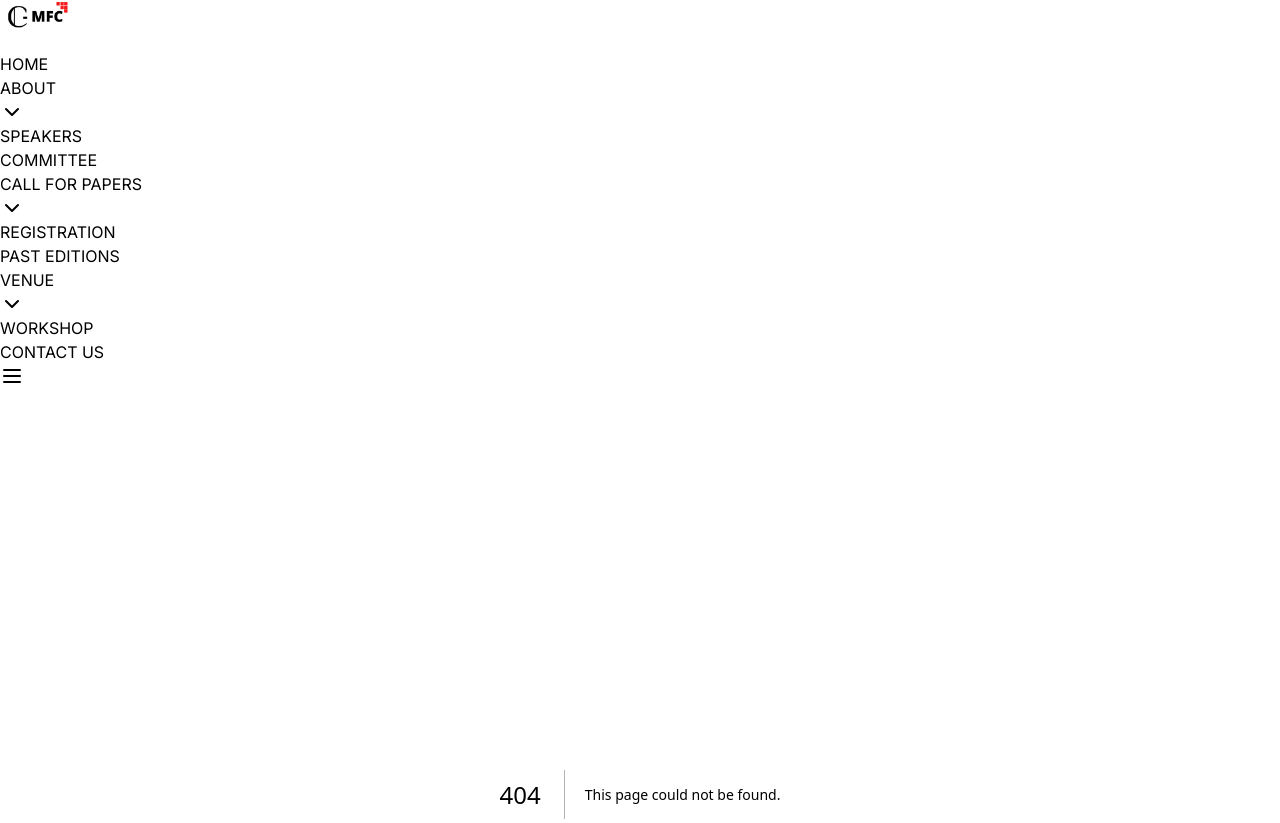
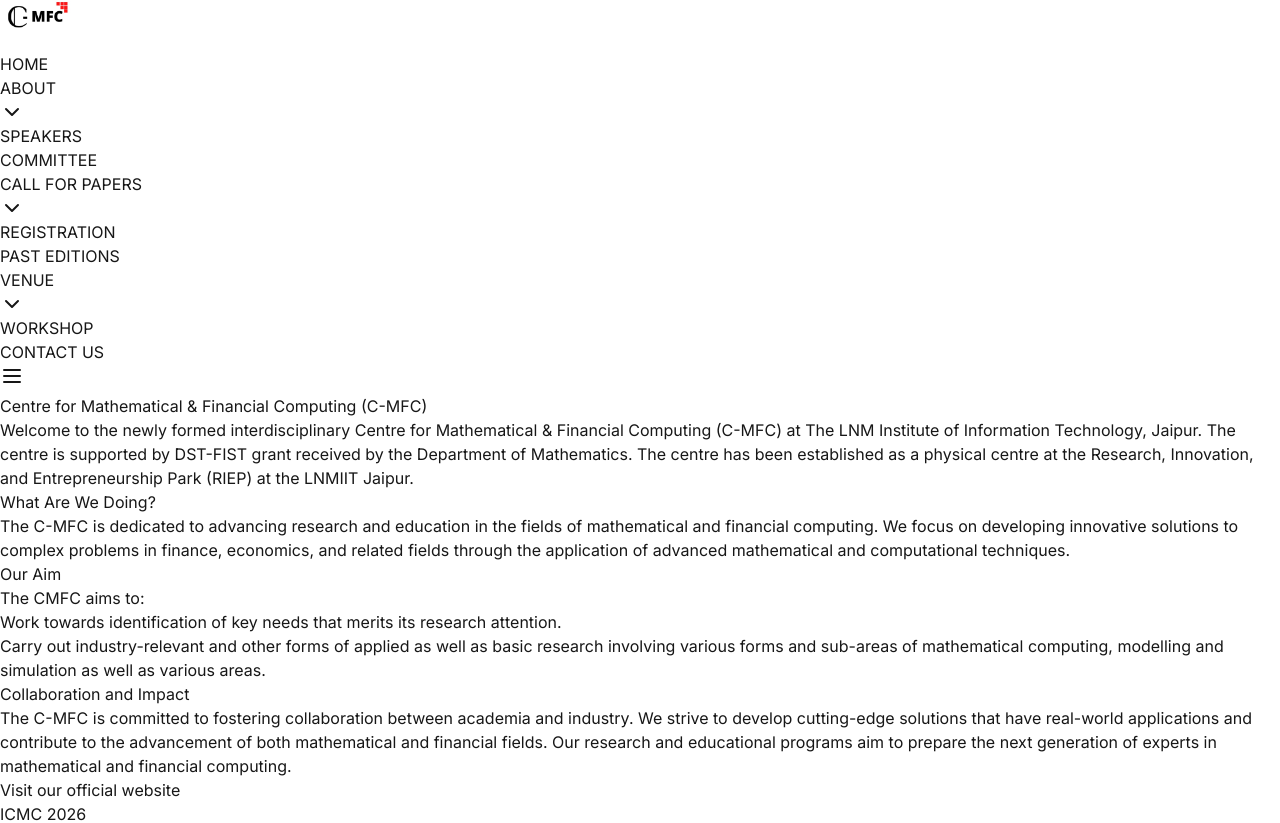
Before and after one commit to ayush-1-2-0-5/ICMC2026, a Next.js app: page /about/cmfc in a window 1280 px wide. Before the commit this address had no page. Shown: the part 277-1100 px from the top of the page. Built offline with nearby package versions, Linux system fonts and the light colour scheme.

Commit message:
made changes on pages

```diff
--- /dev/null
+++ b/src/app/about/cmfc/page.tsx
@@ -0,0 +1,61 @@
+import Link from 'next/link'
+
+export default function CMFCAbout() {
+  return (
+    <main className="min-h-screen bg-gradient-to-b from-orange-50 to-green-50">
+      <div className="container mx-auto px-4 py-16">
+        <h1 className="text-4xl font-bold text-[#c17f59] text-center mb-8">Centre for Mathematical & Financial Computing (C-MFC)</h1>
+
+        <div className="max-w-4xl mx-auto">
+          <div className="flex flex-col md:flex-row items-center gap-8 mb-12">
+
+            <div className="flex-1">
+              <p className="text-lg text-black mb-6">
+                Welcome to the newly formed interdisciplinary Centre for Mathematical & Financial Computing (C-MFC)
+                at The LNM Institute of Information Technology, Jaipur. The centre is supported by DST-FIST grant
+                received by the Department of Mathematics. The centre has been established as a physical centre at
+                the Research, Innovation, and Entrepreneurship Park (RIEP) at the LNMIIT Jaipur.
+              </p>
+            </div>
+          </div>
+
+          <div className="bg-white p-8 rounded-lg shadow-md mb-8">
+            <h2 className="text-2xl font-bold text-[#c17f59] mb-4">What Are We Doing?</h2>
+            <p className="text-lg text-black mb-6">
+              The C-MFC is dedicated to advancing research and education in the fields of mathematical and financial computing.
+              We focus on developing innovative solutions to complex problems in finance, economics, and related fields through
+              the application of advanced mathematical and computational techniques.
+            </p>
+          </div>
+
+          <div className="bg-white p-8 rounded-lg shadow-md mb-8">
+            <h2 className="text-2xl font-bold text-[#c17f59] mb-4">Our Aim</h2>
+            <p className="text-lg text-black mb-4">The CMFC aims to:</p>
+            <ul className="list-disc list-inside text-lg text-black mb-6">
+              <li>Work towards identification of key needs that merits its research attention.</li>
+              <li>Carry out industry-relevant and other forms of applied as well as basic research involving various forms and sub-areas of mathematical computing, modelling and simulation as well as various areas.</li>
+            </ul>
+          </div>
+          <div className="bg-white p-8 rounded-lg shadow-md">
+            <h2 className="text-2xl font-bold text-[#c17f59] mb-4">Collaboration and Impact</h2>
+            <p className="text-lg text-black mb-6">
+              The C-MFC is committed to fostering collaboration between academia and industry. We strive to develop
+              cutting-edge solutions that have real-world applications and contribute to the advancement of both
+              mathematical and financial fields. Our research and educational programs aim to prepare the next
+              generation of experts in mathematical and financial computing.
+            </p>
+          </div>
+
+          <div className="mt-8 text-center">
+            <Link
+              href="https://lnmiit.ac.in/CMFC/"
+              className="text-[#c17f59] hover:text-[#a06647] text-lg font-semibold"
+            >
+              Visit our official website
+            </Link>
+          </div>
+        </div>
+      </div>
+    </main>
+  )
+}
--- a/src/app/call-for-papers/contribution-tracks/page.tsx
+++ b/src/app/call-for-papers/contribution-tracks/page.tsx
@@ -39,8 +39,7 @@
       number: "IX",
       name: "Security and Privacy",
       chairs: [
-        "Arup Kumar Pal, IIT Dhanbad, India",
-        "Sk Hafizul Islam, Indian Institute of Information Technology, Kalyani, India"
+        "Arup Kumar Pal, IIT Dhanbad, India"
       ],
       coChairs: "To be announced"
     },
@@ -49,7 +48,6 @@
       name: "Blockchain Technology and Its Applications",
       chair: "Sangram Ray, NIT Sikkim, India",
       coChairs: [
-        "Mou Dasgupta, National Institute of Technology Raipur, India",
         "Kartick Sutradhar, Indian Institute of Information Technology Sri City, India",
         "Suman Majumder, Nanyang Technological University (N.T.U), Singapore"
       ]
--- a/src/components/dates-section.tsx
+++ b/src/components/dates-section.tsx
@@ -4,6 +4,7 @@
     { date: "October 10, 2025", event: "Last Date of Author Registration" },
     { date: "October 15, 2025", event: "Final Manuscripts Due" },
     { date: "January 08, 2026", event: "Conference begins" },
+    { date: "January 10, 2026", event: "Conference ends" }
   ]
 
   const updates = [
@@ -32,8 +33,6 @@
                 ))}
               </div>
             </div>
-
-            {/* Website Updates */}
             <div className="bg-white rounded-lg shadow-lg overflow-hidden">
               <h3 className="text-xl font-semibold bg-blue-600 text-white p-4">
                 Website Updates
--- a/src/components/nav-header.tsx
+++ b/src/components/nav-header.tsx
@@ -17,6 +17,7 @@
     items: [
       "Institute",
       "C3-SDF",
+      "CMFC",
       "ICMC"
     ]
   },
@@ -73,7 +74,7 @@
               </Link>
               <div className="text-center md:text-left">
                 <h1 className="text-xl md:text-2xl font-bold">12th International Conference on Mathematics and Computing</h1>
-                <p className="text-sm">January 2026 | Jaipur, India</p>
+                <p className="text-sm">8th to 10th January 2026 | Jaipur, India</p>
               </div>
             </div>
 
```
Also changed, not shown: src/app/committee/page.tsx (added, +101 -0 lines).
